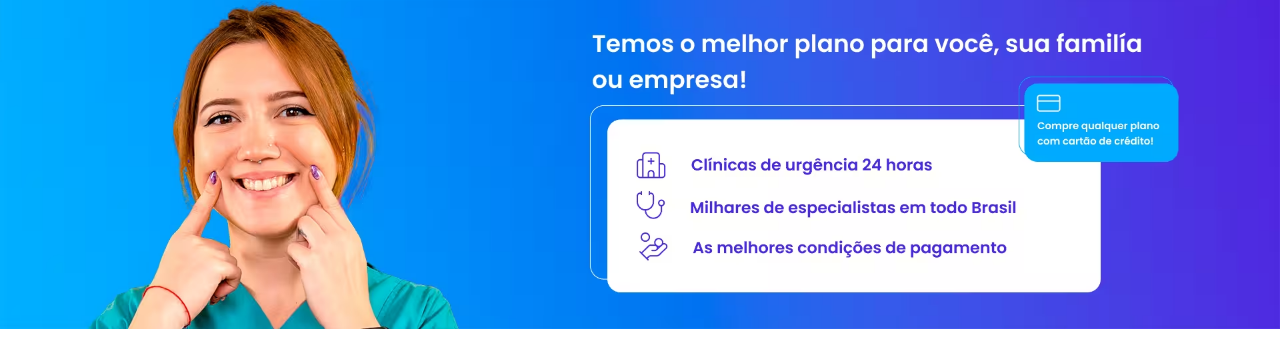
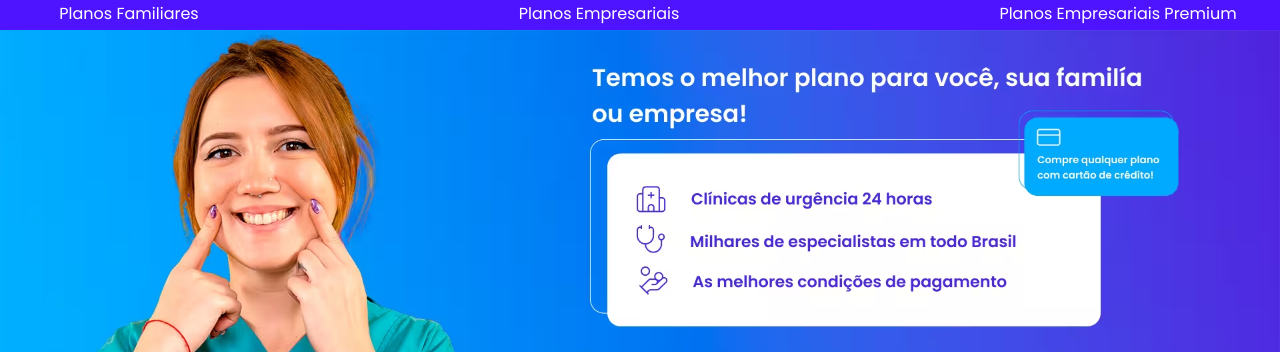
Before and after one commit to AndersonGSFarias/amil-dental-bordin, a website: page dist/index.html in a window 1280 px wide. Shown: the part 129-481 px from the top of the page. Drawn offline with nearby package versions, Linux system fonts and the light colour scheme.

Commit message:
Inclusão do menu desktop

```diff
--- a/dist/index.html
+++ b/dist/index.html
@@ -109,9 +109,16 @@
           </div>
         </div>
       </nav>
+      <div class="hidden md:flex items-center j bg-bordin-secundary h-[2.125rem]">
+        <ul class="flex justify-center w-[100%] text-font-bordin-primary font-normal gap-[20rem] pl-[1rem]">
+          <li><a href="#family-plan">Planos Familiares</a></li>
+          <li><a href="#business-plan">Planos Empresariais</a></li>
+          <li><a href="#business-premium-plan">Planos Empresariais Premium</a></li>
+        </ul>
+      </div>
     </header>
 
-    <main id="main-content" role="main" class="hidden mt-[7.813rem]">
+    <main id="main-content" role="main" class="hidden mt-[9.938rem]">
       <!-- Banner (LCP) - usamos picture + srcset; NÃO lazy-load -->
       <!-- Coloque isso no lugar do banner mobile atual -->
       <section aria-label="Banner principal" class="banner-lcp">
@@ -122,7 +129,7 @@
       </section>
 
       <!-- Primeira sessão -->
-      <section class="w-full md:w-[100%] max-w-xs md:max-w-11/12 md:px-[1.625rem] my-[1.75rem] mx-[1.75rem]">
+      <section class="w-full max-w-xs md:max-w-11/12 md:px-[1.625rem] my-[1.75rem] mx-[1.75rem]">
         <!-- Titulo e subtitulo -->
         <div class="mb-[0.75rem]">
           <h1 class="text-bordin-primary font-bold text-[1.25rem] md:text-[2rem]">Planos Amil Dental</h1>
```
Also changed, not shown: dist/css/output.css.
